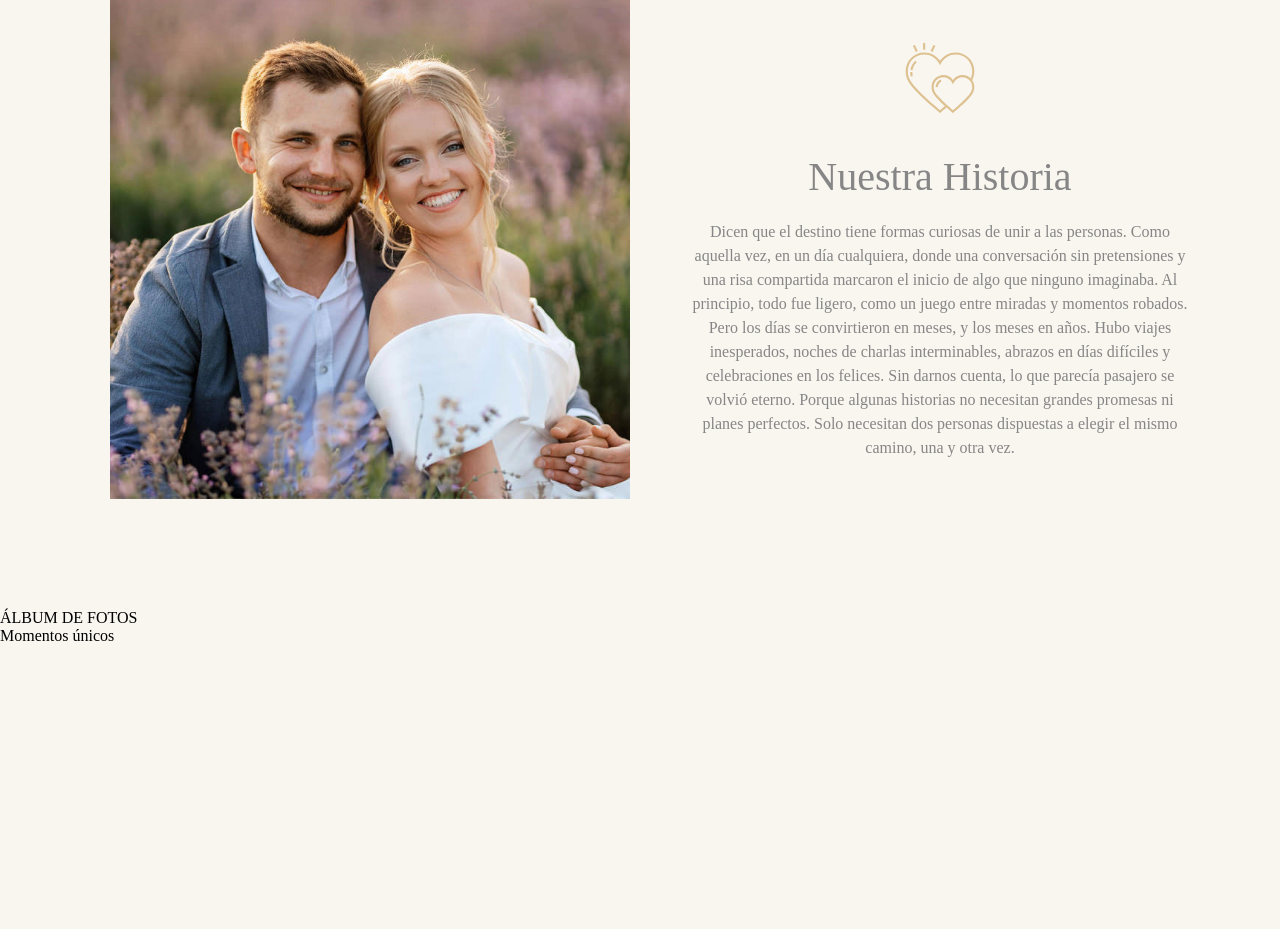
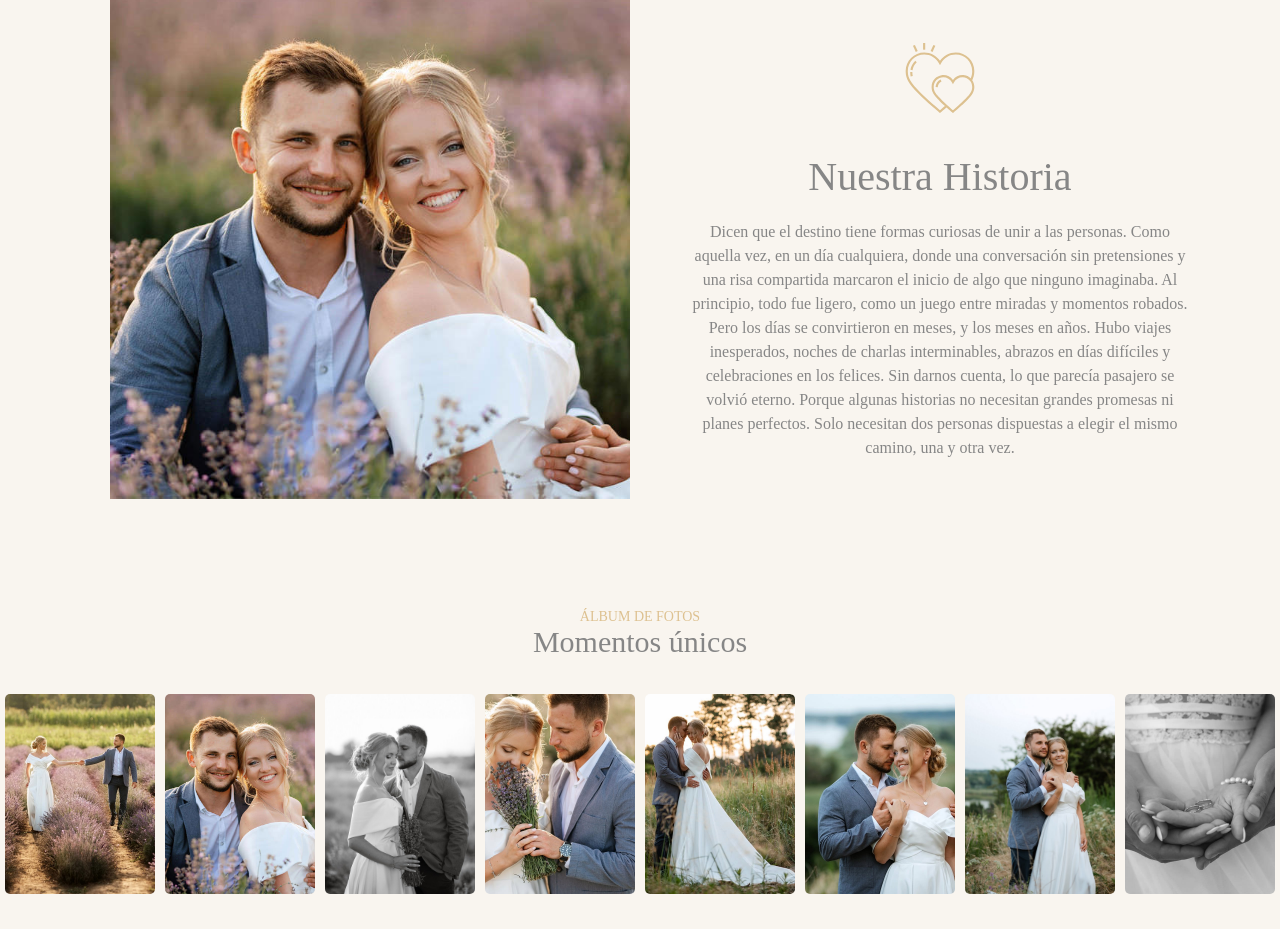
Before and after one commit to Davidvg29/proyecto-invitaciones-backend, a website: page templates/dev/index.html in a window 1280 px wide. Shown: the part 1928-2857 px from the top of the page. Before the commit the page ends 2573 px from the top, so only its background shows below. Drawn offline with Linux system fonts and the light colour scheme; a web font is replaced by a local one.

Commit message:
agregar sección de álbum de fotos con estilos y nuevas imágenes en index.css e index.html

```diff
--- a/templates/dev/index.css
+++ b/templates/dev/index.css
@@ -220,6 +220,35 @@ header {
     color: var(--color-terciario);
 }
 
+.container-album{
+    width: 100%;
+    height: auto;
+    text-align: center;
+}
+.title-album{
+    font-size: 14px;
+    color: var(--color-secundario);
+}
+.subtitle-album{
+    font-size: 30px;
+    color: var(--color-terciario);
+}
+.container-img-album{
+    display: flex;
+    justify-content: center;
+    align-items: center;
+    flex-wrap: wrap;
+    margin: 30px 0 30px 0;
+
+}
+.container-img-album img{
+    width: 150px;
+    height: 200px;
+    object-fit: cover;
+    margin: 5px;
+    border-radius: 5px;
+}
+
 @media (min-width: 768px) {
     header {
         font-size: 50px;
--- a/templates/dev/index.html
+++ b/templates/dev/index.html
@@ -85,9 +85,19 @@
                 Porque algunas historias no necesitan grandes promesas ni planes perfectos. Solo necesitan dos personas dispuestas a elegir el mismo camino, una y otra vez.</p>
         </div>
     </div>
-    <div>
-        <p>ÁLBUM DE FOTOS</p>
-        <p>Momentos únicos</p>
+    <div class="container-album">
+        <p class="title-album">ÁLBUM DE FOTOS</p>
+        <p class="subtitle-album">Momentos únicos</p>
+        <div class="container-img-album">
+            <img src="./pareja1.jpg" alt="">
+            <img src="./pareja2.jpg" alt="">
+            <img src="./pareja3.jpg" alt="">
+            <img src="./pareja4.jpg" alt="">
+            <img src="./pareja5.jpg" alt="">
+            <img src="./pareja6.jpg" alt="">
+            <img src="./pareja7.jpg" alt="">
+            <img src="./pareja8.jpg" alt="">
+        </div>
     </div>
 </body>
 </html>
```
